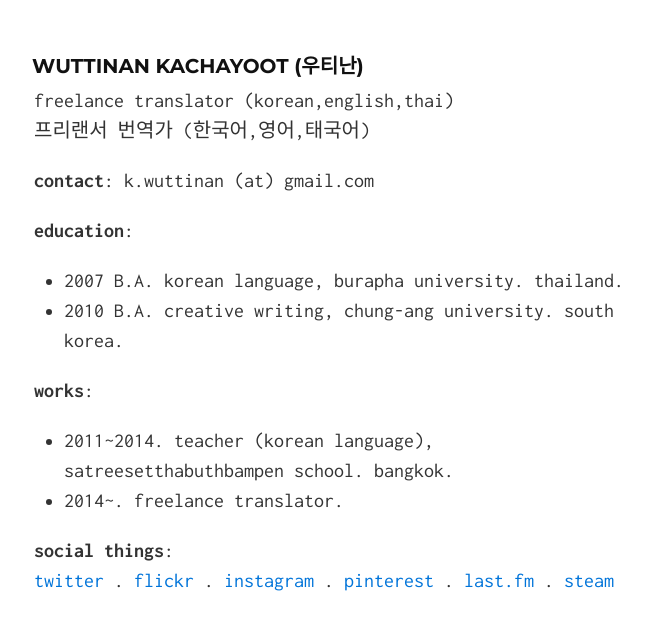
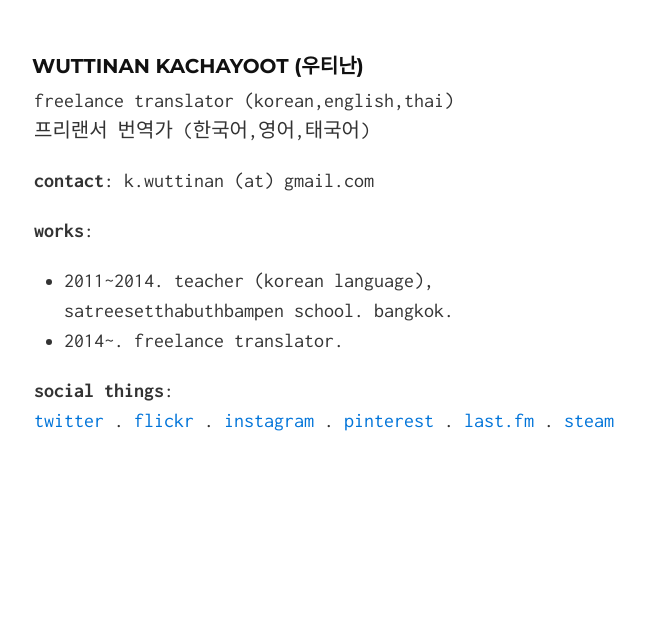
Before and after one commit to wuttinan/wuttinan.github.io, a Jekyll site: the page built from index.md, in a window 1280 px wide, cut to the strip 204-834 px from the top of the page. Shown: the whole strip, without its empty margins (306-957 px from the left). Built offline with Jekyll 4.4.1, drawn with Linux system fonts in a browser that asks for light colours.

Commit message:
profile edit

```diff
--- a/index.md
+++ b/index.md
@@ -10,10 +10,6 @@ freelance translator (korean,english,thai)
 
 **contact**: k.wuttinan (at) gmail.com
 
-**education**:
-- 2007 B.A. korean language, burapha university. thailand.
-- 2010 B.A. creative writing, chung-ang university. south korea.
-
 **works**:
 - 2011~2014. teacher (korean language), satreesetthabuthbampen school. bangkok.
 - 2014~. freelance translator.
```
